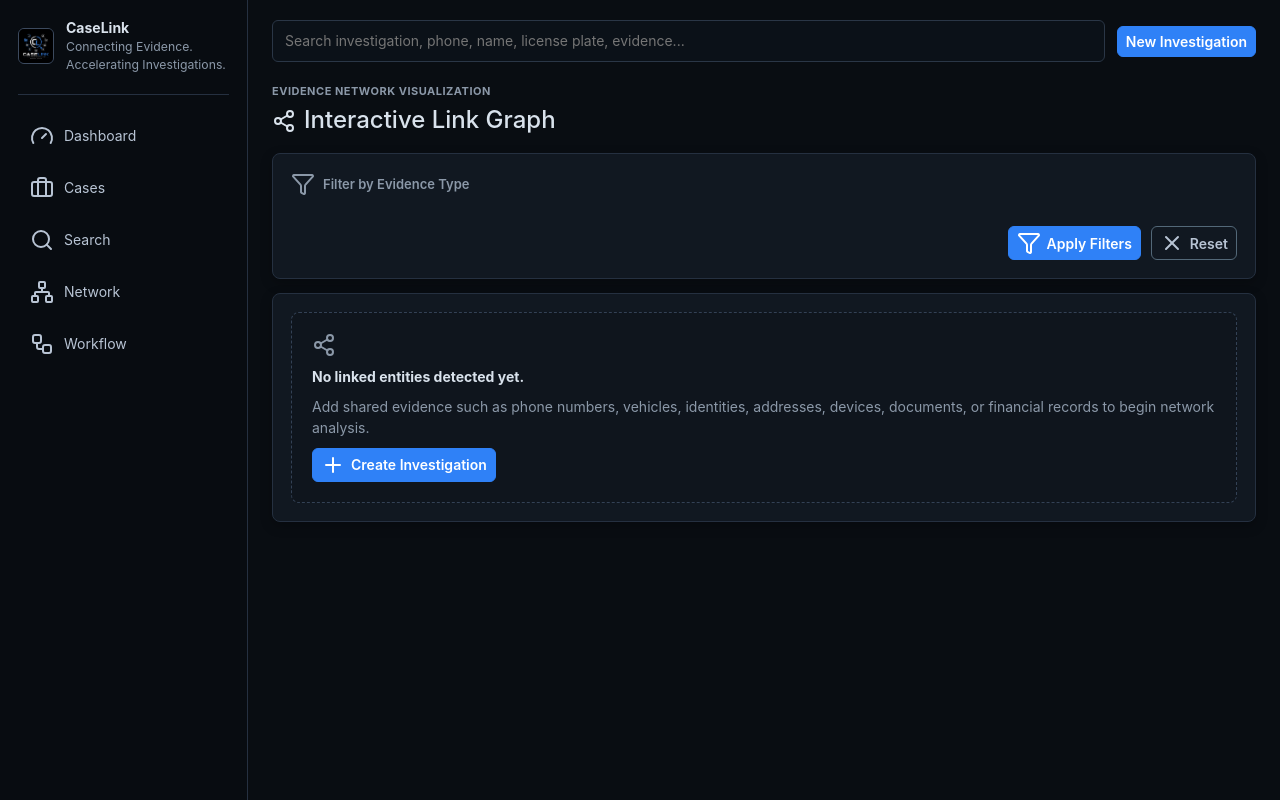
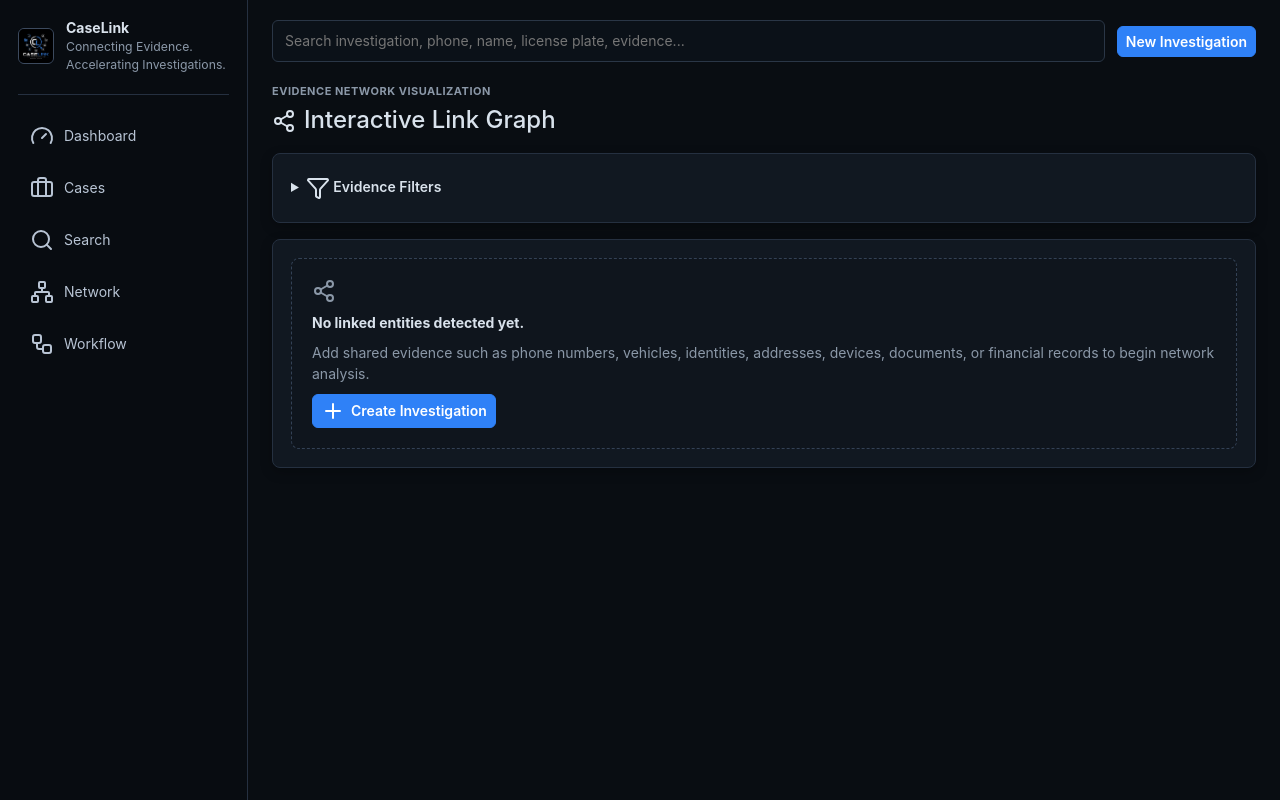
Before and after one commit to prashanttripathi7/CaseLink, a Flask app: template app/templates/network.html in a window 1280 px wide. Run offline with Flask 3, Linux system fonts and the light colour scheme; the template is opened without the code that fills it, so the values that code supplies are empty; some libraries are stand-ins or nearby versions.

Commit message:
improve network filters and seed data

```diff
--- a/app/templates/network.html
+++ b/app/templates/network.html
@@ -13,7 +13,13 @@
     </div>
 </section>
 
-<form class="panel" method="get">
+<details class="panel" style="margin-bottom:16px;">
+<summary style="cursor:pointer;font-weight:600;font-size:14px;padding:4px 0;">
+    <i data-lucide="filter"></i>
+    Evidence Filters
+</summary>
+
+<form method="get" style="margin-top:16px;">
 
     <div class="filter-title">
         <i data-lucide="filter"></i>
@@ -50,6 +56,7 @@
     </div>
 
 </form>
+</details>
 
 {% if has_network_data %}
 
--- a/seed.py
+++ b/seed.py
@@ -6,7 +6,7 @@ from app.models import Case, Entity, InvestigationNote, db
 
 CASES = [
     {
-        "case_id": "LS-CCU-2026-001",
+        "case_id": "CASE-001",
         "fir_number": "FIR/142/2026",
         "complaint_date": date(2026, 5, 18),
         "fraud_type": "UPI refund fraud",
@@ -18,7 +18,7 @@ CASES = [
         "entities": [("phone", "+91-88220-44119"), ("upi", "supportdesk@upi"), ("bank", "ACCT-XX3921")],
     },
     {
-        "case_id": "LS-CCU-2026-002",
+        "case_id": "CASE-002",
         "fir_number": "FIR/151/2026",
         "complaint_date": date(2026, 5, 26),
         "fraud_type": "Loan application fraud",
@@ -30,7 +30,7 @@ CASES = [
         "entities": [("phone", "+91-88220-44119"), ("upi", "loanverify@upi"), ("email", "kycdesk.secure@mail.example")],
     },
     {
-        "case_id": "LS-CCU-2026-003",
+        "case_id": "CASE-003",
         "fir_number": "FIR/166/2026",
         "complaint_date": date(2026, 6, 4),
         "fraud_type": "Marketplace advance payment fraud",
```
